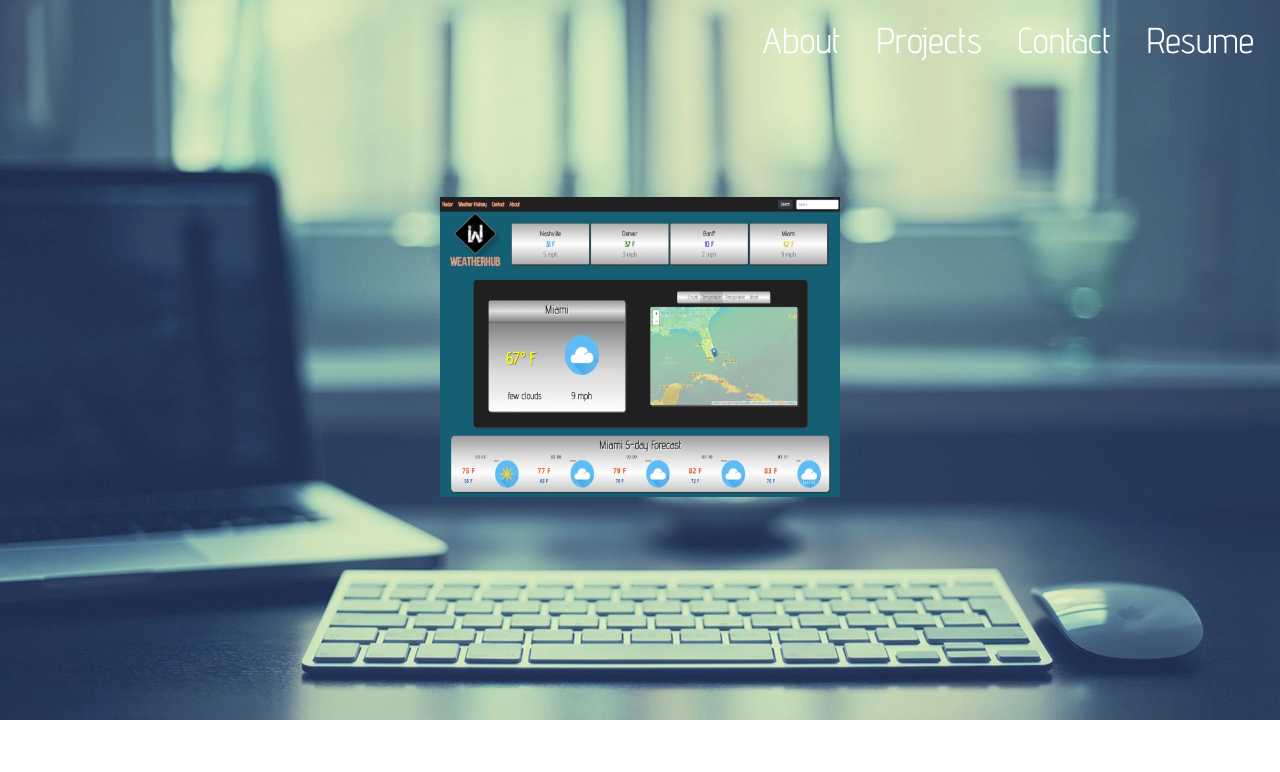
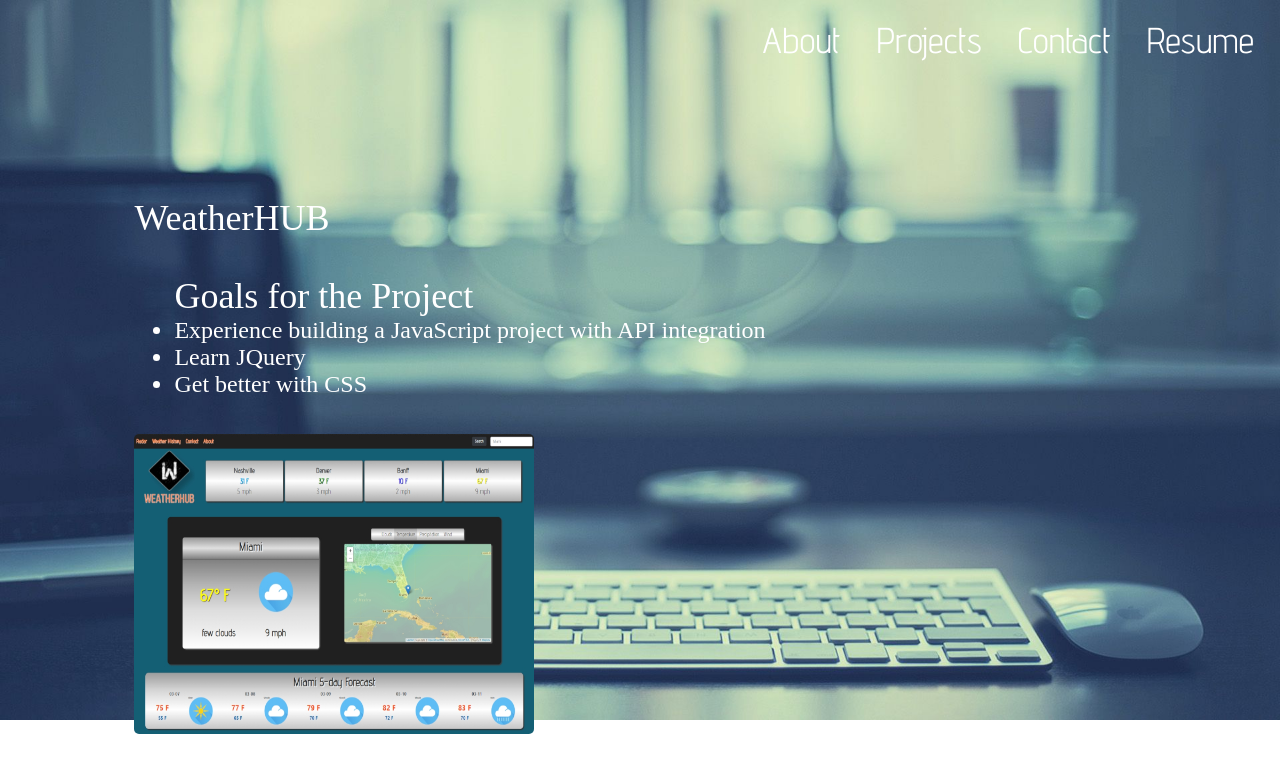
Before and after one commit to Carpmenter/Carpmenter.github.io, a website: page projects.html in a window 1280 px wide. Drawn offline with nearby package versions, Linux system fonts and the light colour scheme; a web font is replaced by a local one.

Commit message:
added to projects page

```diff
--- a/index.css
+++ b/index.css
@@ -39,11 +39,22 @@ nav {
 }
 #main-projects{
     padding: 10%;
+    background-position: center;
+    color: white;
+    font-size: 36px;
+    font-family: 'Shadows Into Light Two';
+}
+#project-img{
     background-image: url('images/WeatherHUB.jpg');
     background-repeat: no-repeat;
     background-size: 400px 300px;
     height: 300px;
-    background-position: center;
+    width: 400px;
+    border-radius: 5px;
+
+}
+#main-projects ul li{
+    font-size: 24px;
 }
 #main-contact{
     padding: 15%;
--- a/projects.html
+++ b/projects.html
@@ -21,7 +21,16 @@
             </div>
         </header>
         <main>
-            <div id="main-projects"></div>
+            <div id="main-projects">
+                <div>WeatherHUB
+                    <ul>Goals for the Project
+                        <li>Experience building a JavaScript project with API integration</li>
+                        <li>Learn JQuery</li>
+                        <li>Get better with CSS</li>
+                    </ul>
+                </div>
+                <div id="project-img"></div>
+            </div>
         </main>
 
         <script src="https://code.jquery.com/jquery-3.3.1.min.js"></script>
```
